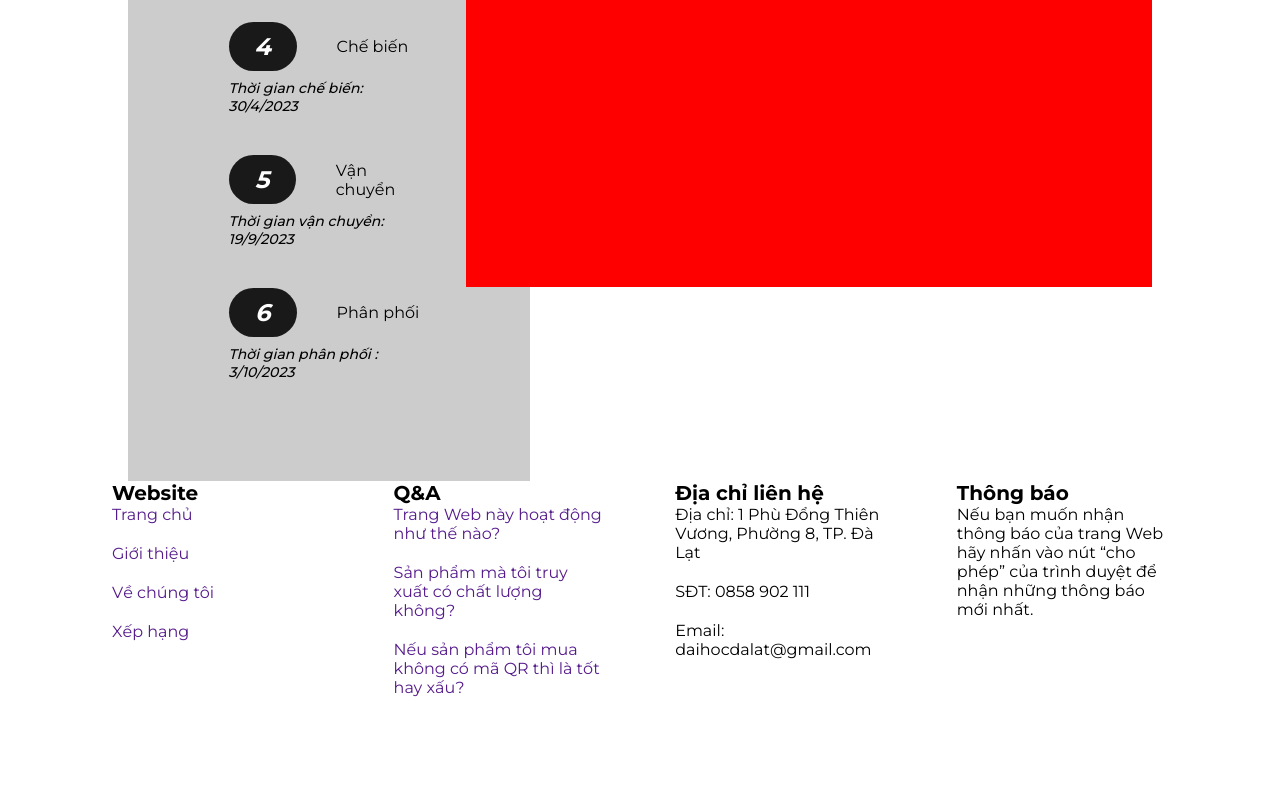
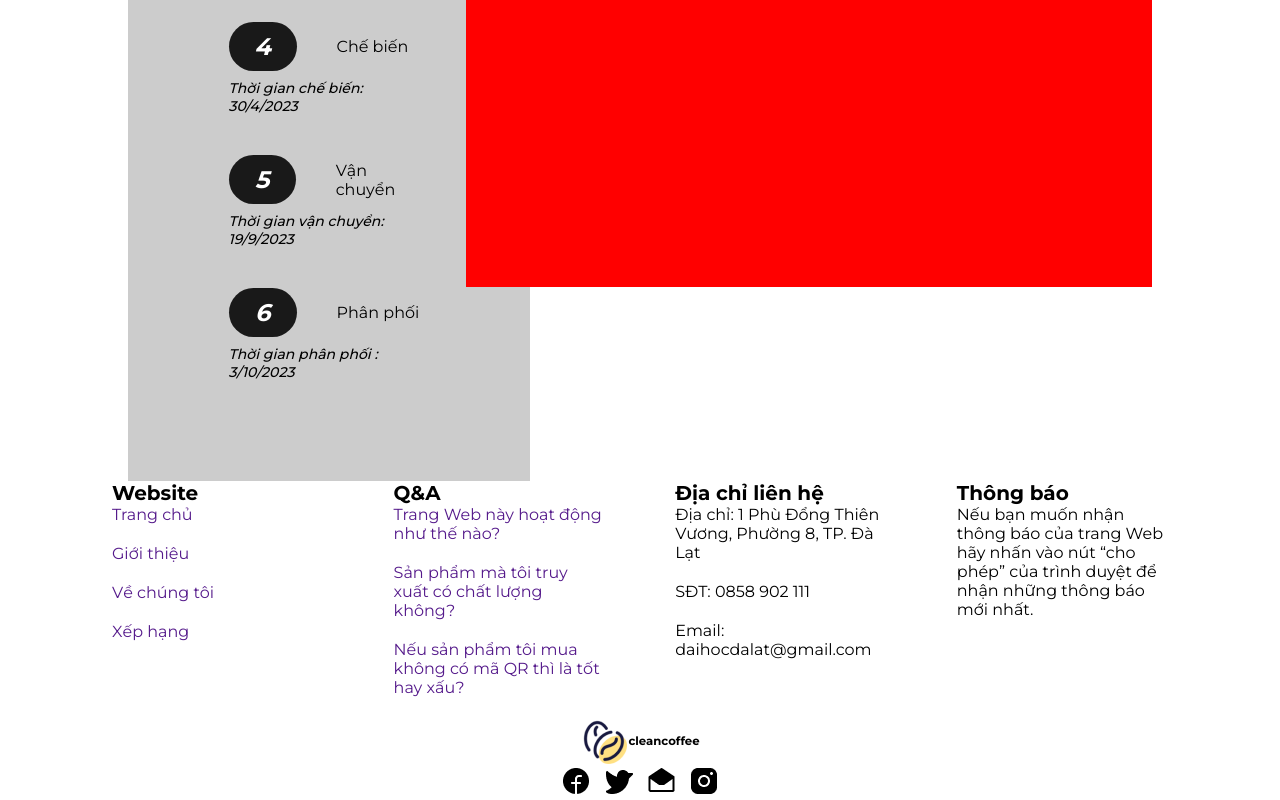
Before and after one commit to Hoang21002/CleanCoffeeWeb, a plain HTML site: page assets/index.html in a window 1280 px wide. Shown: the part 1658-2458 px from the top of the page. Before the commit the page ends 2375 px from the top, so only its background shows below. Drawn offline with Linux system fonts and the light colour scheme.

Commit message:
xong footer

```diff
--- a/assets/index.html
+++ b/assets/index.html
@@ -193,7 +193,16 @@
             </div>
         </div>
         <div class="footer-bot">
-
+            <div class="footer-logo">
+                <img src="/assets/img/logo.png" alt="">
+                <h3>cleancoffee</h3>
+            </div>
+            <div class="footer-icon-contact">
+                <img class="icon-footer" src="/assets/Icons/Facebook.png" alt="">
+                <img class="icon-footer" src="/assets/Icons/Twitter.png" alt="">
+                <img class="icon-footer" src="/assets/Icons/Email.png" alt="">
+                <img class="icon-footer" src="/assets/Icons/Instagram.png" alt="">
+            </div>
         </div>
 
     </footer>
--- a/assets/sass/app.scss
+++ b/assets/sass/app.scss
@@ -215,6 +215,8 @@ header {
 // ----------------------------container-----------------------
 
 footer{
+    display: flex;
+    flex-direction: column;
     .footer-content{
         display: flex;
         margin:0 11.2rem;
@@ -228,4 +230,20 @@ footer{
             }
         }
     }
+    .footer-bot{
+        display: flex;
+        flex-direction: column;
+        align-items: center;
+        .footer-logo{
+            display: flex;
+            align-items: center;
+        }
+        .footer-icon-contact{
+            .icon-footer{
+                margin-left: .4rem;
+                margin-right: .4rem;
+            }
+        }
+
+    }
 }
```
Also changed, not shown: assets/css/app.css, 1 other file.
